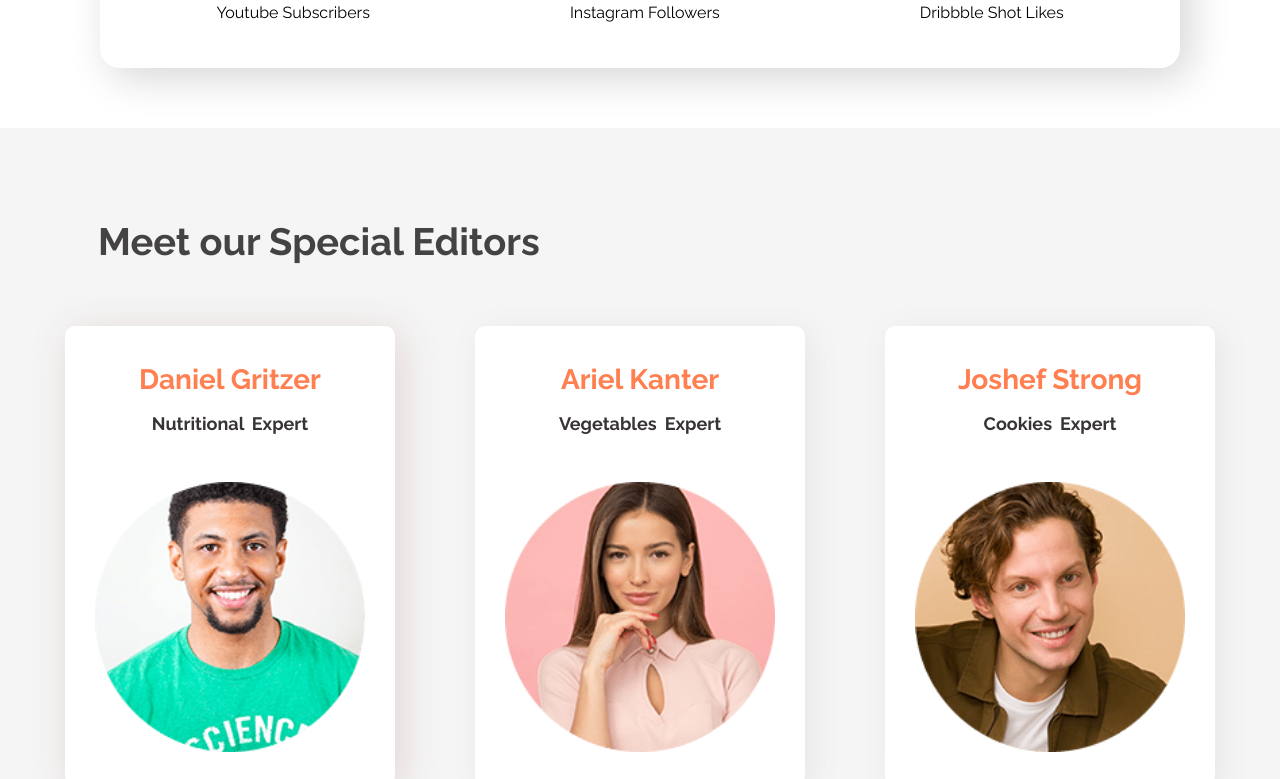
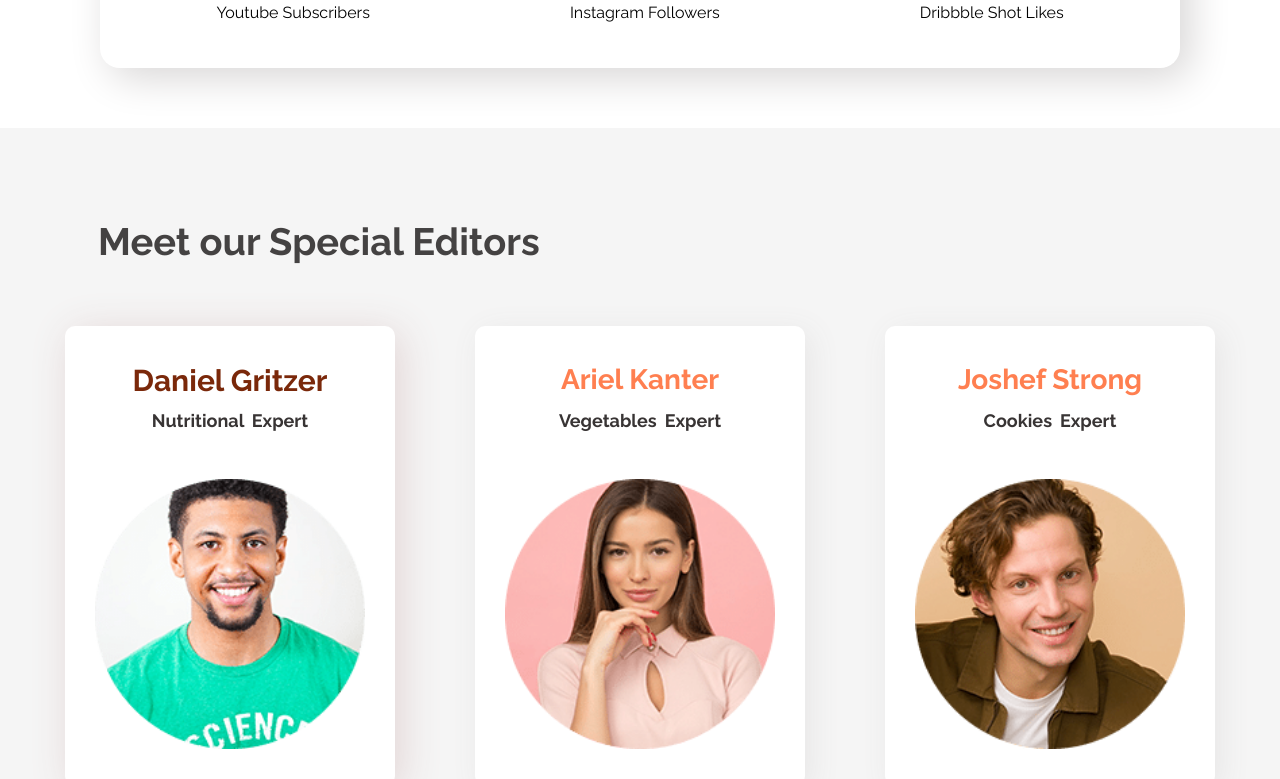
Before and after one commit to apudebnath/food-network, a plain HTML site: page index.html in a window 1280 px wide. In both pictures the pointer is over the link "Daniel Gritzer". Shown: the part 2986-3765 px from the top of the page. Drawn offline with Linux system fonts and the light colour scheme.

Commit message:
content update

```diff
--- a/style.css
+++ b/style.css
@@ -284,6 +284,7 @@ body {
 }
 
 .editor-item .single-editor {
+    height: 460px;
     margin: 10px 40px;
     text-align: center;
     background-color: white;
@@ -300,12 +301,18 @@ body {
 
 .editor-item .single-editor h4 {
     font-size: 28px;
+    height: 30px;
 
 }
 
 .editor-item .single-editor h4 a {
     text-decoration: none;
     color: coral;
+}
+
+.editor-item .single-editor h4 a:hover {
+    font-size: 30px;
+    color: rgb(122, 40, 10);
 }
 
 .editor-item .single-editor p {
```
